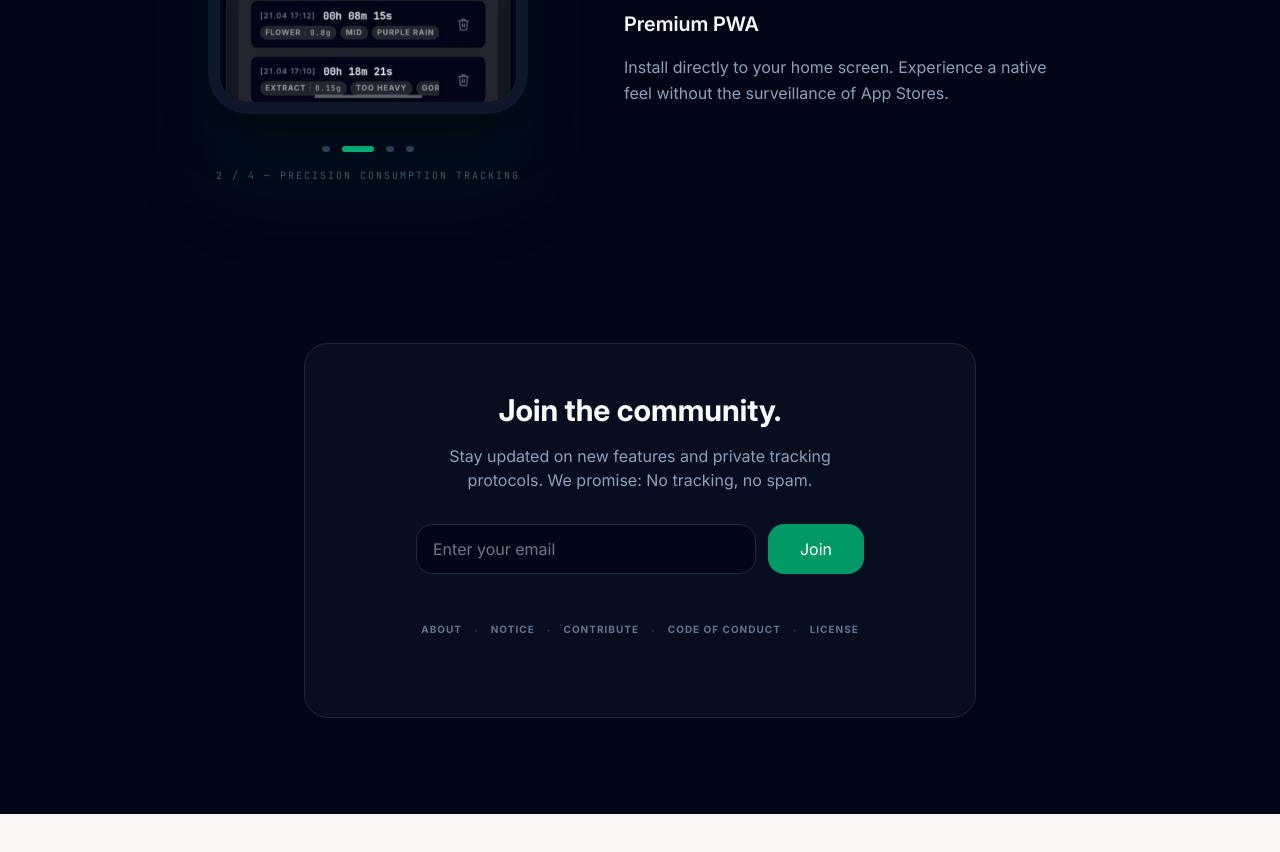
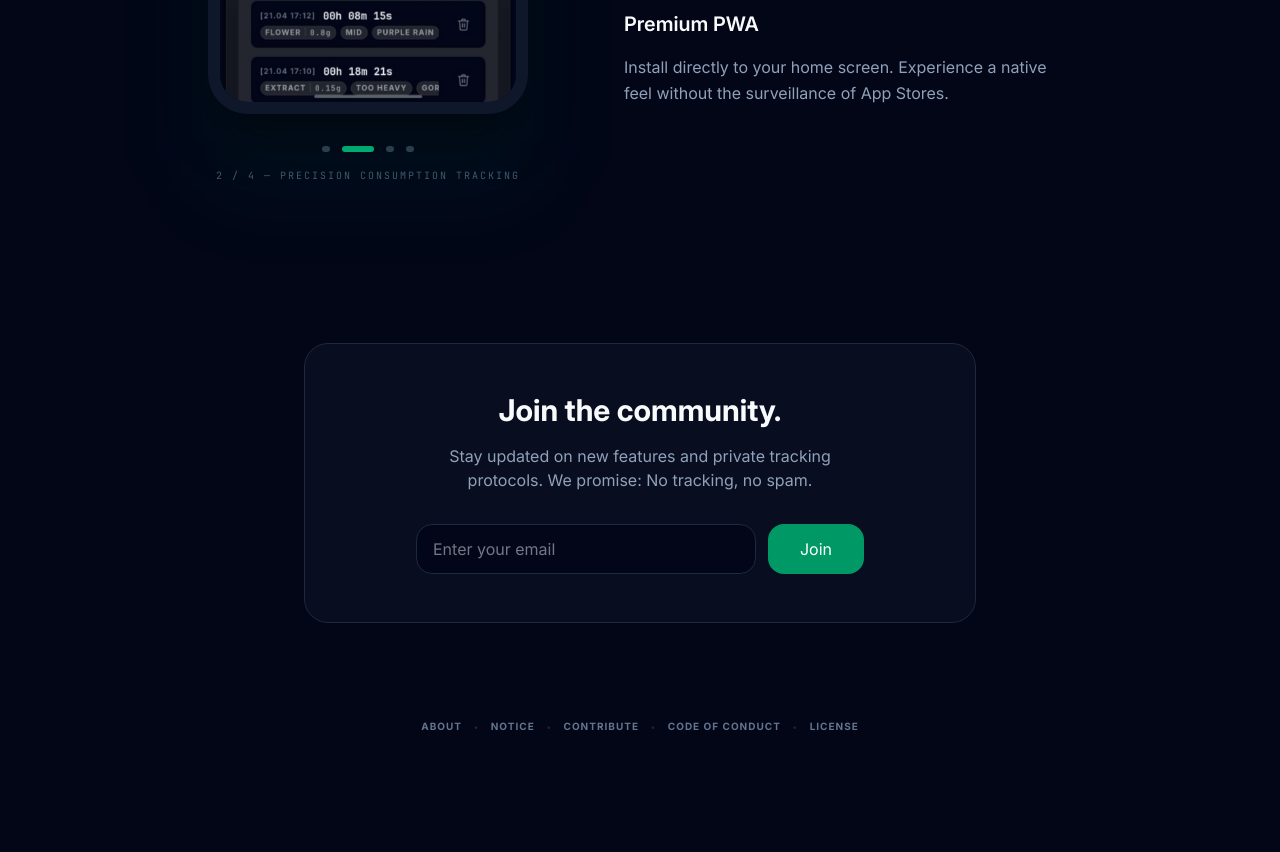
Before and after one commit to openpot/core, a Next.js app: page /landing in a window 1280 px wide. Shown: the part 1363-2215 px from the top of the page. Before the commit the page ends 2177 px from the top, so only its background shows below. Built offline with nearby package versions, Linux system fonts and the light colour scheme.

Commit message:
style: redesign landing page footer for premium aesthetic (#47)

```diff
--- a/src/app/landing/page.tsx
+++ b/src/app/landing/page.tsx
@@ -181,21 +181,23 @@ export default function LandingPage() {
               Join
             </button>
           </form>
+        </div>
+
+        {/* External Footer */}
         <nav
           aria-label="Footer Navigation"
-            className="mt-12 mb-8 flex flex-wrap justify-center items-center gap-3 text-[10px] font-bold uppercase tracking-widest text-slate-500"
+          className="mt-24 mb-12 flex flex-wrap justify-center items-center gap-3 text-[10px] font-bold uppercase tracking-widest text-slate-500"
         >
-            <a href="https://github.com/openpot/core/blob/main/README.md" className="hover:text-white transition-colors">About</a>
+          <a href="https://github.com/openpot/core/blob/main/README.md" className="hover:text-white transition-colors">ABOUT</a>
           <span className="opacity-30 text-[8px]" aria-hidden="true">•</span>
-            <a href="https://github.com/openpot/core/blob/main/NOTICE.md" className="hover:text-white transition-colors">Notice</a>
+          <a href="https://github.com/openpot/core/blob/main/NOTICE.md" className="hover:text-white transition-colors">NOTICE</a>
           <span className="opacity-30 text-[8px]" aria-hidden="true">•</span>
-            <a href="https://github.com/openpot/core/blob/main/CONTRIBUTING.md" className="hover:text-white transition-colors">Contribute</a>
+          <a href="https://github.com/openpot/core/blob/main/CONTRIBUTING.md" className="hover:text-white transition-colors">CONTRIBUTE</a>
           <span className="opacity-30 text-[8px]" aria-hidden="true">•</span>
-            <a href="https://github.com/openpot/core/blob/main/CODE_OF_CONDUCT.md" className="hover:text-white transition-colors">Code of Conduct</a>
+          <a href="https://github.com/openpot/core/blob/main/CODE_OF_CONDUCT.md" className="hover:text-white transition-colors">CODE OF CONDUCT</a>
           <span className="opacity-30 text-[8px]" aria-hidden="true">•</span>
-            <a href="https://github.com/openpot/core/blob/main/LICENSE" className="hover:text-white transition-colors">License</a>
+          <a href="https://github.com/openpot/core/blob/main/LICENSE" className="hover:text-white transition-colors">LICENSE</a>
         </nav>
-        </div>
       </main>
     </div>
   );
```
Lines whose indentation alone changed are shown as unchanged.
